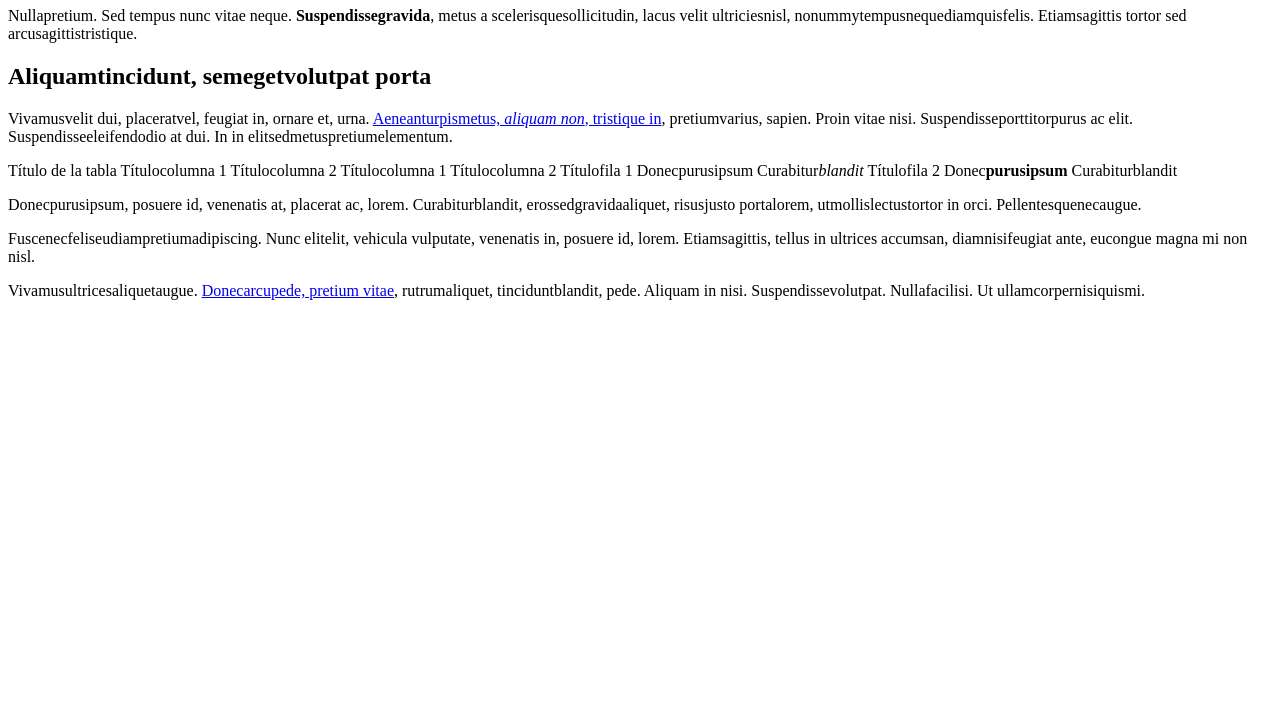
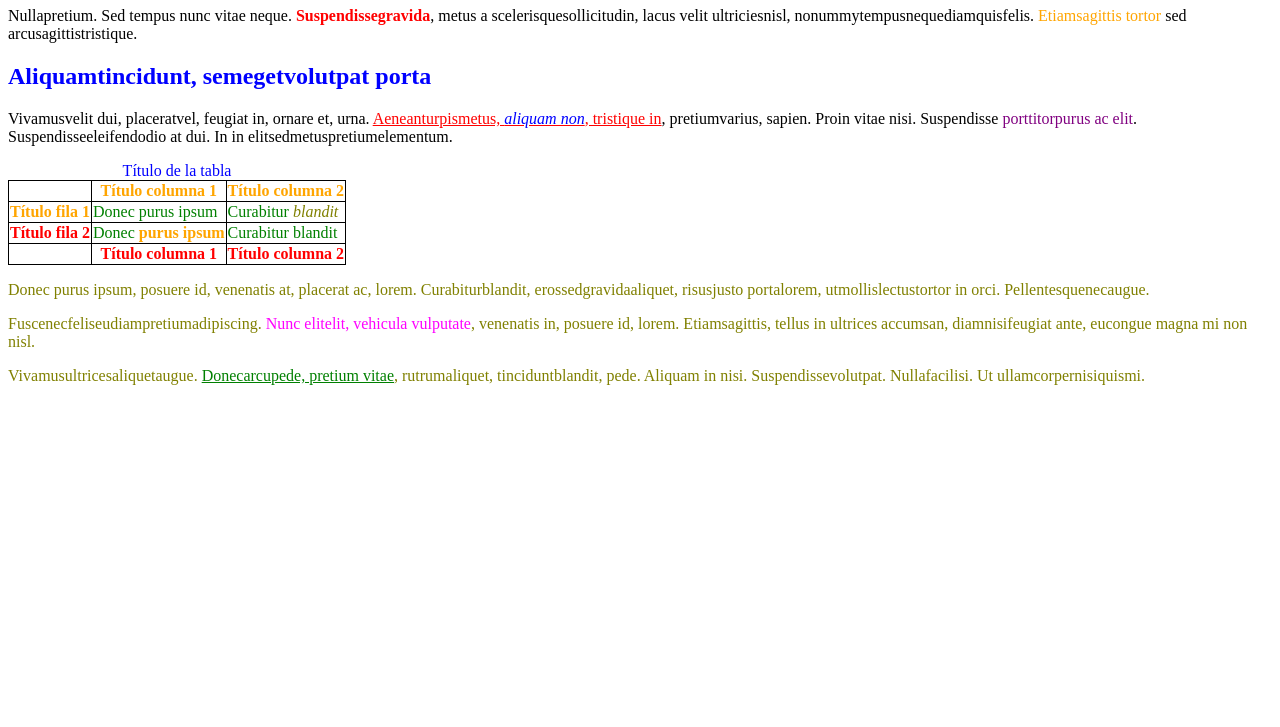
Before and after one commit to iesdonanadiw/selectores-css-ii-marcolorenzo17, a plain HTML site: page index.html in a window 1280 px wide. Shown: the part 73-800 px from the top of the page. Drawn offline with Linux system fonts and the light colour scheme.

Commit message:
Tarea hecha

```diff
--- a/index.html
+++ b/index.html
@@ -3,6 +3,7 @@
 <html xmlns="http://www.w3.org/1999/xhtml">
 <head>
 <meta http-equiv="Content-Type" content="text/html; charset=utf-8" />
+<link href="style.css" rel="stylesheet" type="text/css">
 <title>Ejercicio de selectores</title>
 </head>
 
@@ -21,44 +22,44 @@ arcusagittistristique.</p>
 <p>Vivamusvelit dui, placeratvel, feugiat in, ornare et, urna. <a
 href="#">Aeneanturpismetus, <em>aliquam non</em>, tristique in</a>,
 pretiumvarius, sapien. Proin vitae nisi. Suspendisse<span
-class="especial">porttitorpurus ac elit</span>.
+class="especial"> porttitorpurus ac elit</span>.
 Suspendisseeleifendodio at dui. In in
 elitsedmetuspretiumelementum.</p>
 
-<tablesummary="Descripción de la tabla y su contenido">
+<table summary="Descripción de la tabla y su contenido">
 <caption>Título de la tabla</caption>
 <thead>
 <tr>
 <th scope="col"></th>
-<th scope="col" class="especial">Títulocolumna 1</th>
-<th scope="col" class="especial">Títulocolumna 2</th>
+<th scope="col" class="especial">Título columna 1</th>
+<th scope="col" class="especial">Título columna 2</th>
 </tr>
 </thead>
 
 <tfoot>
 <tr>
 <th scope="col"></th>
-<th scope="col">Títulocolumna 1</th>
-<th scope="col">Títulocolumna 2</th>
+<th scope="col">Título columna 1</th>
+<th scope="col">Título columna 2</th>
 </tr>
 </tfoot>
 
 <tbody>
 <tr>
-<th scope="row" class="especial">Títulofila 1</th>
-<td>Donecpurusipsum</td>
-<td>Curabitur<em>blandit</em></td>
+<th scope="row" class="especial">Título fila 1</th>
+<td>Donec purus ipsum</td>
+<td>Curabitur <em>blandit</em></td>
 </tr>
 <tr>
-<th scope="row">Títulofila 2</th>
-<td>Donec<strong>purusipsum</strong></td>
-<td>Curabiturblandit</td>
+<th scope="row">Título fila 2</th>
+<td>Donec <strong>purus ipsum</strong></td>
+<td>Curabitur blandit</td>
 </tr>
 </tbody>
 </table>
 
 <div id="adicional">
-<p>Donecpurusipsum, posuere id, venenatis at, <span>placerat ac,
+<p>Donec purus ipsum, posuere id, venenatis at, <span>placerat ac,
 lorem</span>. Curabiturblandit, erossedgravidaaliquet, risusjusto
 portalorem, utmollislectustortor in orci. Pellentesquenecaugue.</p>
 
--- /dev/null
+++ b/style.css
@@ -0,0 +1,72 @@
+table, th, td, tr {
+    border: 1px solid black;
+    border-collapse: collapse;
+}
+
+#titulo {
+    color: teal;
+}
+
+strong {
+    color: red;
+}
+
+.destacado {
+    color: orange;
+}
+
+#subtitulo {
+    color: blue;
+}
+
+a {
+    color: red;
+}
+
+em {
+    color: blue;
+}
+
+.especial {
+    color: purple;
+}
+
+caption {
+    color: blue;
+}
+
+table .especial {
+    color: orange;
+}
+
+td {
+    color: green;
+}
+
+td em {
+    color: olive;
+}
+
+td strong {
+    color: orange;
+}
+
+tbody th {
+    color: red;
+}
+
+tfoot th {
+    color: red;
+}
+
+#adicional {
+    color: olive;
+}
+
+#especial {
+    color: fuchsia;
+}
+
+#adicional a {
+    color: green;
+}
```
Also changed, not shown: inherit-initial.html (+14 -0 lines), suplantar-html.html (+68 -0 lines).
